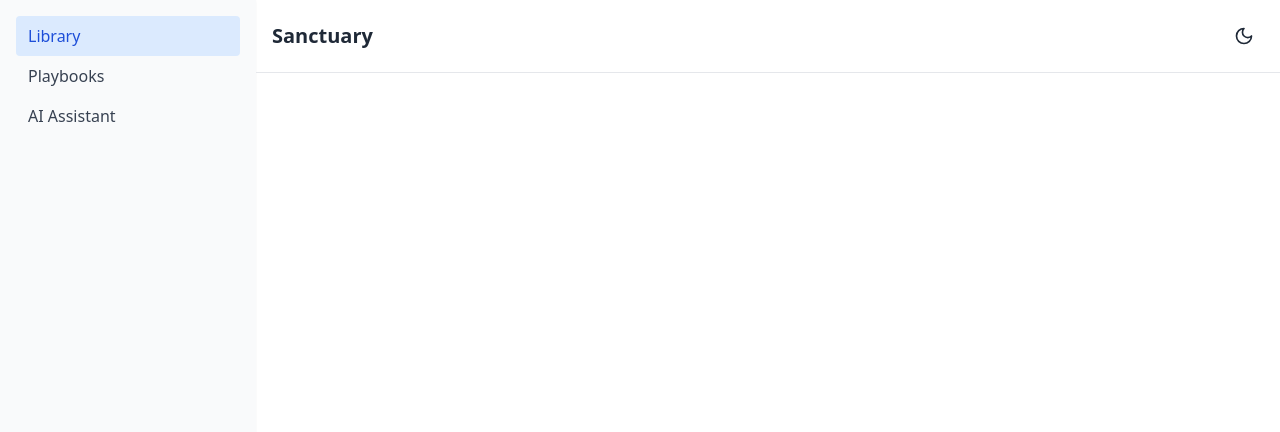
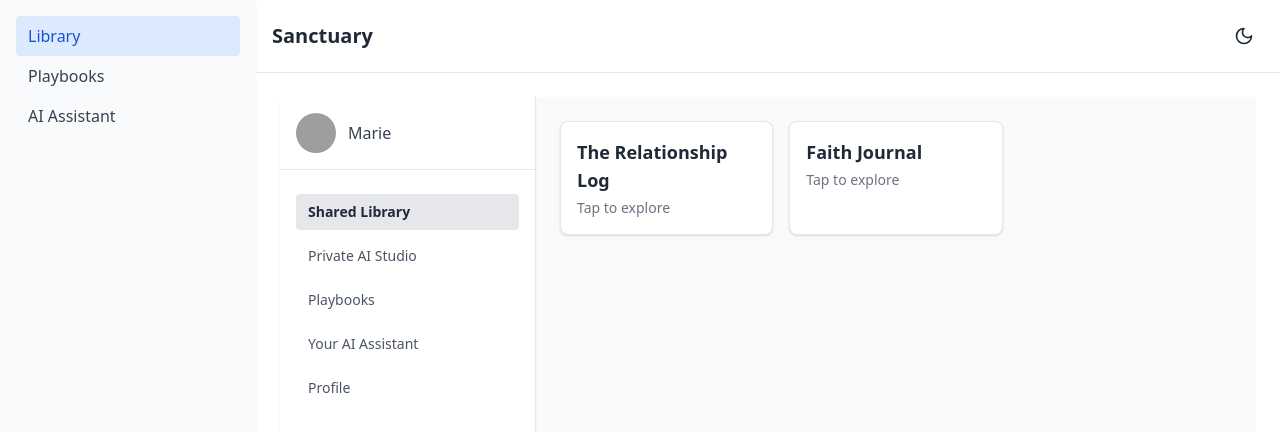
Before and after one commit to Bell-Dev28/sanctuary-app-v3, a Next.js app: page /library in a window 1280 px wide. Shown: the top 432 px of the page. Built offline with nearby package versions, Linux system fonts and the light colour scheme; grey boxes are pictures that could not be loaded.

Commit message:
Try AI UI improvements

```diff
--- a/src/app/(main)/library/page.tsx
+++ b/src/app/(main)/library/page.tsx
@@ -1,18 +1,19 @@
-import JournalBook from '@/components/sanctuary/JournalBook';
+import MainLayout from '@/components/layout/MainLayout';
+import JournalBookCard from '@/components/sanctuary/JournalBookCard';
 
-type Journal = {
-  id: number;
-  title: string | null;
-};
+const mockBooks = [
+  { id: 1, title: 'The Relationship Log' },
+  { id: 2, title: 'Faith Journal' },
+];
 
-export default async function LibraryPage() {
-  const journals: Journal[] = []; // Replace with actual fetch logic
-
+export default function LibraryPage() {
   return (
-    <div className="p-6 grid grid-cols-2 gap-4">
-      {journals.map((j) => (
-        <JournalBook key={j.id} id={j.id} title={j.title ?? ''} />
-      ))}
-    </div>
+    <MainLayout>
+      <div className="grid gap-4 sm:grid-cols-2 lg:grid-cols-3">
+        {mockBooks.map(book => (
+          <JournalBookCard key={book.id} id={book.id} title={book.title} />
+        ))}
+      </div>
+    </MainLayout>
   );
 }
--- a/src/components/journals/JournalBook.tsx
+++ /dev/null
@@ -1,15 +0,0 @@
-'use client';
-
-import { useRouter } from 'next/navigation';
-
-export default function JournalBook({ id, title }: { id: string; title: string }) {
-  const router = useRouter();
-  return (
-    <div
-      className="border rounded p-4 hover:bg-gray-50 cursor-pointer"
-      onClick={() => router.push('/journal/' + id)}
-    >
-      <h2 className="font-semibold text-lg">{title}</h2>
-    </div>
-  );
-}
--- /dev/null
+++ b/src/components/layout/MainLayout.tsx
@@ -0,0 +1,13 @@
+'use client';
+
+import { ReactNode } from 'react';
+import SideNav from '@/components/navigation/SideNav';
+
+export default function MainLayout({ children }: { children: ReactNode }) {
+  return (
+    <div className="flex min-h-screen bg-gray-50">
+      <SideNav />
+      <main className="flex-1 p-6 overflow-y-auto">{children}</main>
+    </div>
+  );
+}
--- /dev/null
+++ b/src/components/navigation/SideNav.tsx
@@ -0,0 +1,40 @@
+'use client';
+
+import Link from 'next/link';
+import { usePathname } from 'next/navigation';
+import { cn } from '@/lib/utils';
+
+const navItems = [
+  { href: '/library', label: 'Shared Library' },
+  { href: '/studio', label: 'Private AI Studio' },
+  { href: '/playbooks', label: 'Playbooks' },
+  { href: '/assistant', label: 'Your AI Assistant' },
+  { href: '/profile', label: 'Profile' },
+];
+
+export default function SideNav() {
+  const pathname = usePathname();
+
+  return (
+    <aside className="w-64 bg-white border-r shadow-sm hidden md:block">
+      <div className="p-4 border-b flex items-center gap-3">
+        <img src="/profile.jpg" alt="Profile" className="w-10 h-10 rounded-full" />
+        <span className="font-medium text-gray-700">Marie</span>
+      </div>
+      <nav className="flex flex-col px-4 py-6 space-y-2">
+        {navItems.map(({ href, label }) => (
+          <Link
+            key={href}
+            href={href}
+            className={cn(
+              'text-sm px-3 py-2 rounded hover:bg-gray-100 transition',
+              pathname.startsWith(href) ? 'bg-gray-200 font-semibold' : 'text-gray-600'
+            )}
+          >
+            {label}
+          </Link>
+        ))}
+      </nav>
+    </aside>
+  );
+}
--- a/src/components/sanctuary/IntentionModal.tsx
+++ b/src/components/sanctuary/IntentionModal.tsx
@@ -1,38 +1,50 @@
 'use client';
 
+import { useRouter } from 'next/navigation';
 import {
   Dialog,
   DialogContent,
   DialogHeader,
   DialogTitle,
+  DialogClose,
 } from '@/components/ui/Dialog';
-import { Button } from '@/components/ui/Button';
-import { useState } from 'react';
 
-export default function IntentionModal() {
-  const [isOpen, setIsOpen] = useState(false);
+type Props = {
+  open: boolean;
+  onClose: () => void;
+  journalId: number;
+};
+
+export default function IntentionModal({ open, onClose, journalId }: Props) {
+  const router = useRouter();
+
+  const handleNavigate = (type: 'explore' | 'view') => {
+    const path = type === 'explore' ? `/studio/${journalId}` : `/journal/${journalId}`;
+    router.push(path);
+    onClose();
+  };
 
   return (
-    <>
-      <Button onClick={() => setIsOpen(true)}>Set Intention</Button>
-
-      <Dialog open={isOpen} onOpenChange={setIsOpen}>
+    <Dialog open={open} onOpenChange={(val) => !val && onClose()}>
       <DialogContent>
         <DialogHeader>
-            <DialogTitle>Set Your Intention</DialogTitle>
+          <DialogTitle>What would you like to do?</DialogTitle>
         </DialogHeader>
-          <p className="text-sm text-gray-600 mb-4">
-            Write something that guides your thoughts today.
-          </p>
-          <textarea
-            className="w-full p-2 border rounded min-h-[100px]"
-            placeholder="My intention today is..."
-          />
-          <div className="flex justify-end mt-4">
-            <Button onClick={() => setIsOpen(false)}>Close</Button>
+        <div className="space-y-3">
+          <button
+            onClick={() => handleNavigate('explore')}
+            className="w-full bg-blue-600 text-white py-2 px-4 rounded hover:bg-blue-700 transition focus:outline-none focus:ring-2 focus:ring-blue-500"
+          >
+            Explore with AI
+          </button>
+          <button
+            onClick={() => handleNavigate('view')}
+            className="w-full bg-gray-200 text-gray-800 py-2 px-4 rounded hover:bg-gray-300 transition focus:outline-none focus:ring-2 focus:ring-gray-400"
+          >
+            View Journal
+          </button>
         </div>
       </DialogContent>
     </Dialog>
-    </>
   );
 }
--- /dev/null
+++ b/src/components/sanctuary/JournalBookCard.tsx
@@ -0,0 +1,26 @@
+'use client';
+
+import { useState } from 'react';
+import IntentionModal from './IntentionModal';
+
+type Props = {
+  id: number;
+  title: string;
+};
+
+export default function JournalBookCard({ id, title }: Props) {
+  const [open, setOpen] = useState(false);
+
+  return (
+    <>
+      <div
+        onClick={() => setOpen(true)}
+        className="cursor-pointer rounded-lg border bg-white shadow hover:shadow-md transition p-4"
+      >
+        <h2 className="text-lg font-semibold">{title}</h2>
+        <p className="text-sm text-gray-500 mt-1">Tap to explore</p>
+      </div>
+      <IntentionModal open={open} onClose={() => setOpen(false)} journalId={id} />
+    </>
+  );
+}
--- a/src/components/ui/Dialog.tsx
+++ b/src/components/ui/Dialog.tsx
@@ -1,35 +1,53 @@
-"use client";
+'use client';
 
-import * as React from "react";
-import * as DialogPrimitive from "@radix-ui/react-dialog";
-import { cn } from "@/lib/utils";
+import * as React from 'react';
+import * as DialogPrimitive from '@radix-ui/react-dialog';
+import { X } from 'lucide-react';
+import { cn } from '@/lib/utils';
 
 const Dialog = DialogPrimitive.Root;
 const DialogTrigger = DialogPrimitive.Trigger;
+const DialogClose = DialogPrimitive.Close;
 
 const DialogContent = React.forwardRef<
   React.ElementRef<typeof DialogPrimitive.Content>,
   React.ComponentPropsWithoutRef<typeof DialogPrimitive.Content>
->(({ className, ...props }, ref) => (
+>(({ className, children, ...props }, ref) => (
   <DialogPrimitive.Portal>
-    <DialogPrimitive.Overlay className="fixed inset-0 bg-black/50 backdrop-blur-sm" />
+    <DialogPrimitive.Overlay className="fixed inset-0 bg-black/50 backdrop-blur-sm z-40" />
     <DialogPrimitive.Content
       ref={ref}
       className={cn(
-        "fixed left-[50%] top-[50%] w-full max-w-lg translate-x-[-50%] translate-y-[-50%] rounded-lg bg-white p-6 shadow-lg",
+        'fixed z-50 left-1/2 top-1/2 w-full max-w-lg -translate-x-1/2 -translate-y-1/2 rounded-lg bg-white p-6 shadow-xl focus:outline-none',
         className
       )}
       {...props}
-    />
+    >
+      {children}
+      <DialogPrimitive.Close className="absolute top-4 right-4 rounded p-1 hover:bg-gray-100 focus:outline-none focus:ring-2 focus:ring-blue-500">
+        <X className="h-5 w-5 text-gray-500" />
+        <span className="sr-only">Close</span>
+      </DialogPrimitive.Close>
+    </DialogPrimitive.Content>
   </DialogPrimitive.Portal>
 ));
-DialogContent.displayName = "DialogContent";
+DialogContent.displayName = 'DialogContent';
 
-const DialogHeader = ({ children }: { children: React.ReactNode }) => (
-  <div className="mb-4">{children}</div>
+const DialogHeader = ({
+  className,
+  ...props
+}: React.HTMLAttributes<HTMLDivElement>) => (
+  <div className={cn('mb-4', className)} {...props} />
 );
-const DialogTitle = ({ children }: { children: React.ReactNode }) => (
-  <h2 className="text-lg font-semibold">{children}</h2>
+
+const DialogTitle = ({
+  className,
+  ...props
+}: React.HTMLAttributes<HTMLHeadingElement>) => (
+  <h2
+    className={cn('text-lg font-semibold text-gray-900', className)}
+    {...props}
+  />
 );
 
 export {
@@ -38,4 +56,5 @@ export {
   DialogContent,
   DialogHeader,
   DialogTitle,
+  DialogClose,
 };
```
Also changed, not shown: 2 other files (tests, documents, lock files or other folders). Lines whose indentation alone changed are shown as unchanged.
